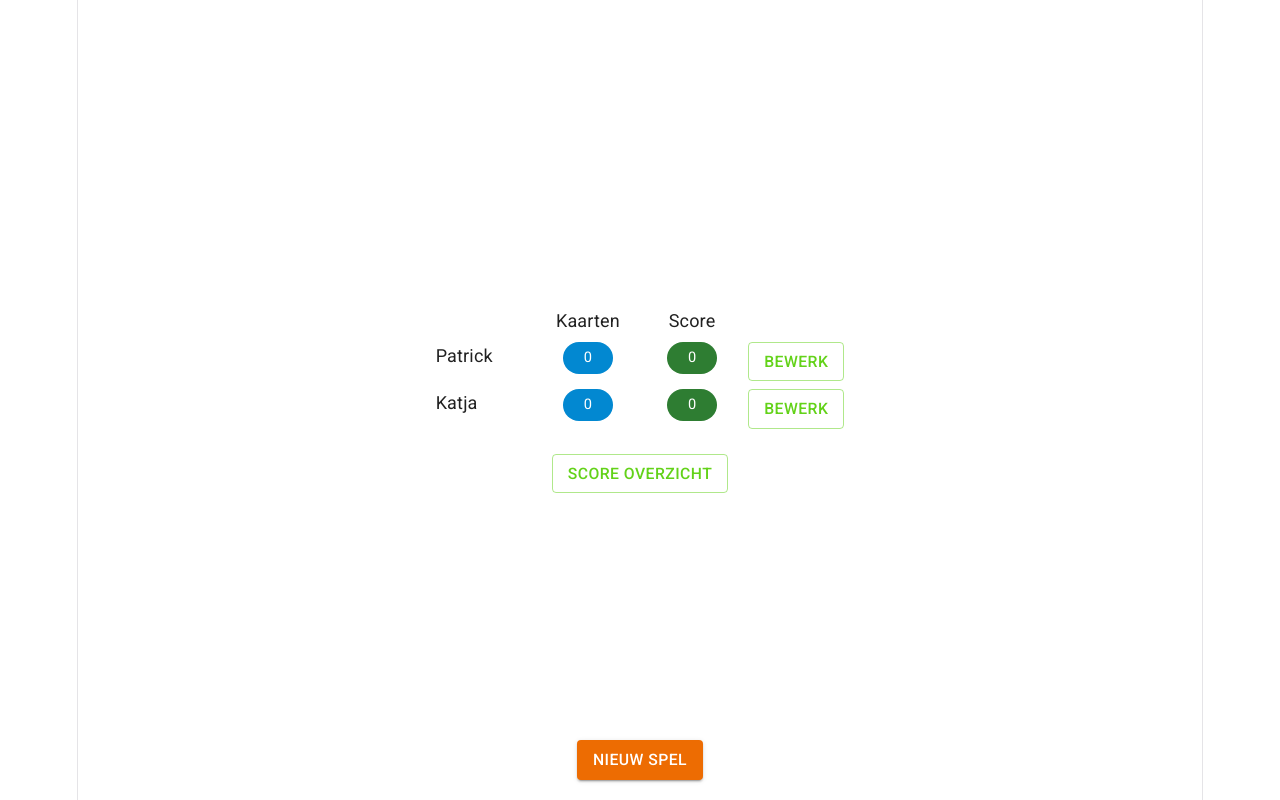
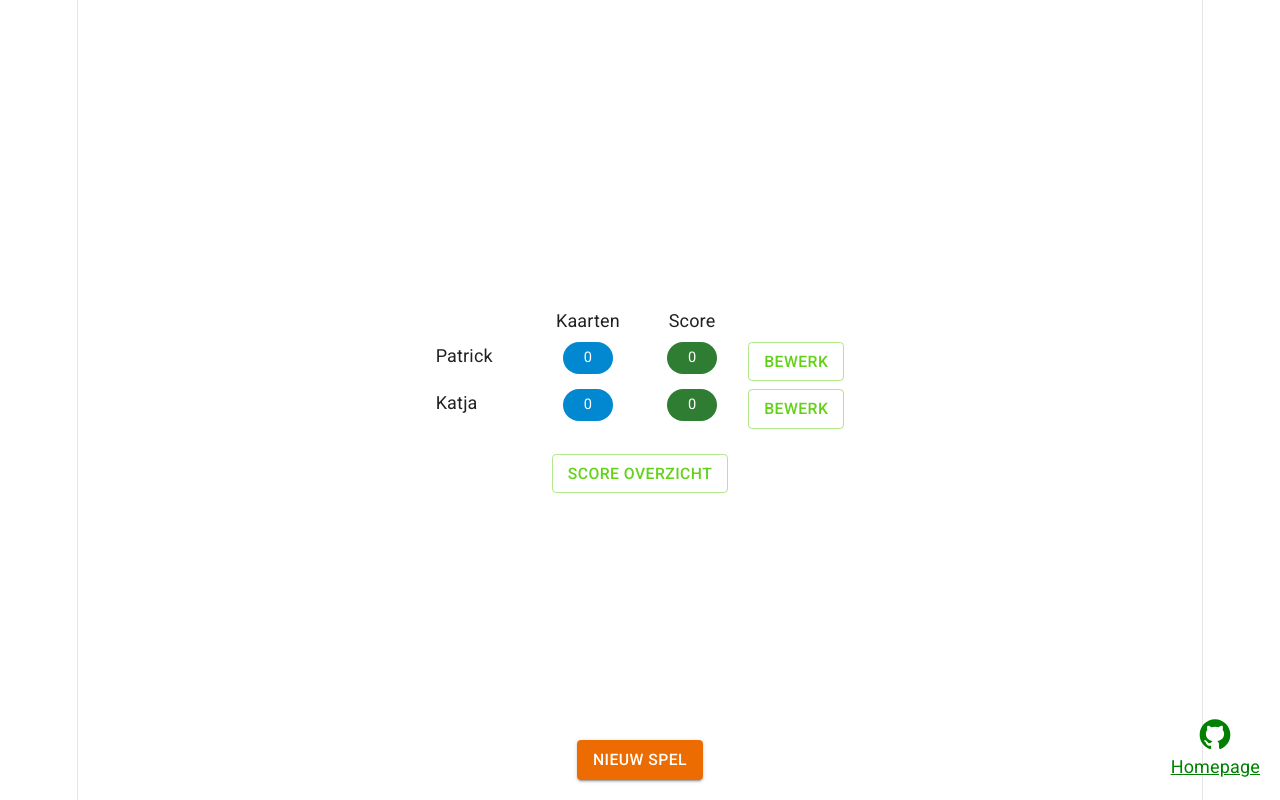
Before and after one commit to garfix/forest-shuffle-score, a React (Vite) app: page / in a window 1280 px wide. Both pictures are taken after a click on the button "START". Built offline with nearby package versions, Linux system fonts and the light colour scheme.

Commit message:
link to homepage

```diff
--- a/src/page/UserPage.module.css
+++ b/src/page/UserPage.module.css
@@ -21,3 +21,13 @@
     position: fixed;
     bottom: 20px;
 }
+
+.bottomRight {
+    position: fixed;
+    bottom: 20px;
+    right: 20px;
+}
+
+.bottomRight * {
+    color: green !important;
+}
--- a/src/page/UserPage.tsx
+++ b/src/page/UserPage.tsx
@@ -8,6 +8,7 @@ import { getCountsByUser } from "../utils/cards";
 import type { Inputs } from "../entity/input";
 import { getScoreLabel } from "../utils/scores";
 import { activeUsers } from "../utils/users";
+import githubIcon from "../assets/github.svg?raw";
 
 type Props = {
     users: User[];
@@ -57,6 +58,13 @@ export default function UserPage({ users, setUser, scores, setPage, inputs }: Pr
                     Score overzicht
                 </Button>
             </div>
+            <div className={styles.bottomRight}>
+                <a href="https://github.com/garfix/forest-shuffle-score" target="_blank">
+                    <span dangerouslySetInnerHTML={{ __html: githubIcon }} />
+                    <br />
+                    Homepage
+                </a>
+            </div>
             <div className={styles.below}>
                 <Button variant="contained" color="warning" onClick={newGame}>
                     Nieuw spel
```
Also changed, not shown: src/assets/github.svg (added).
